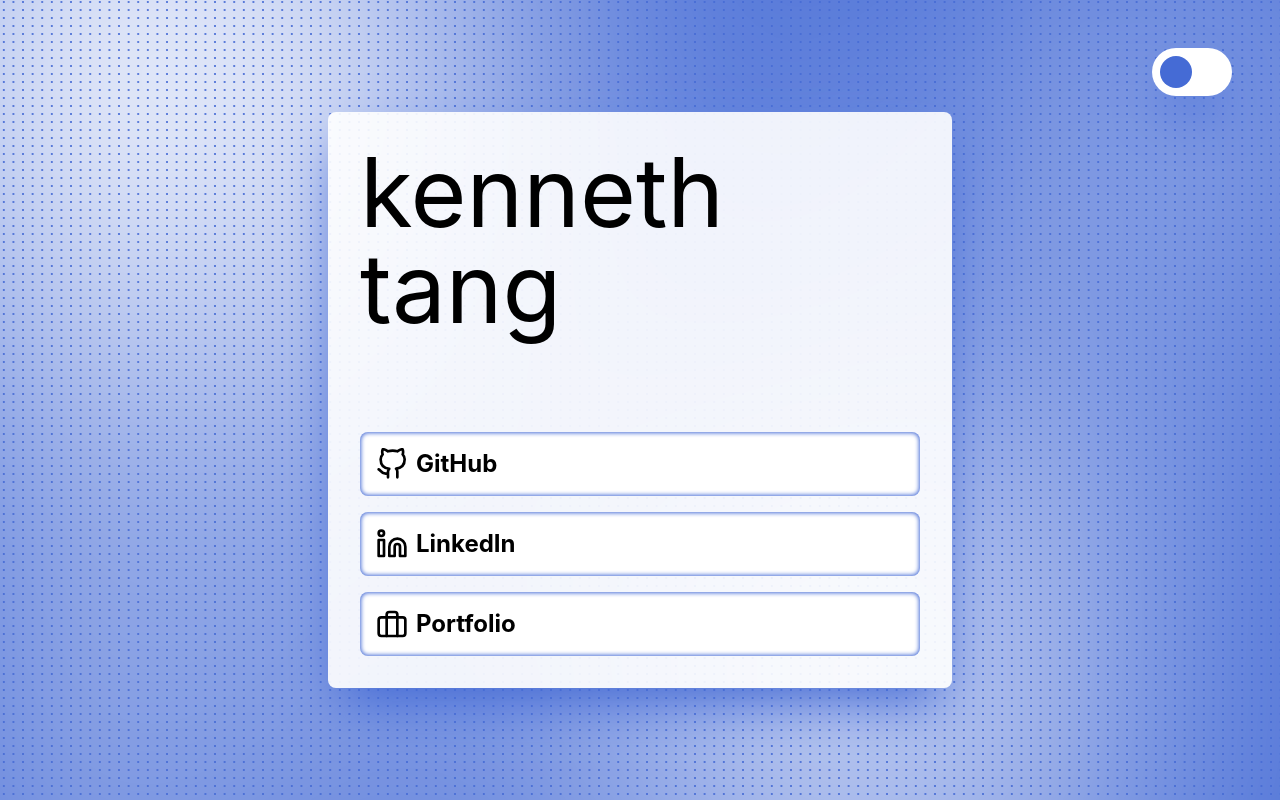
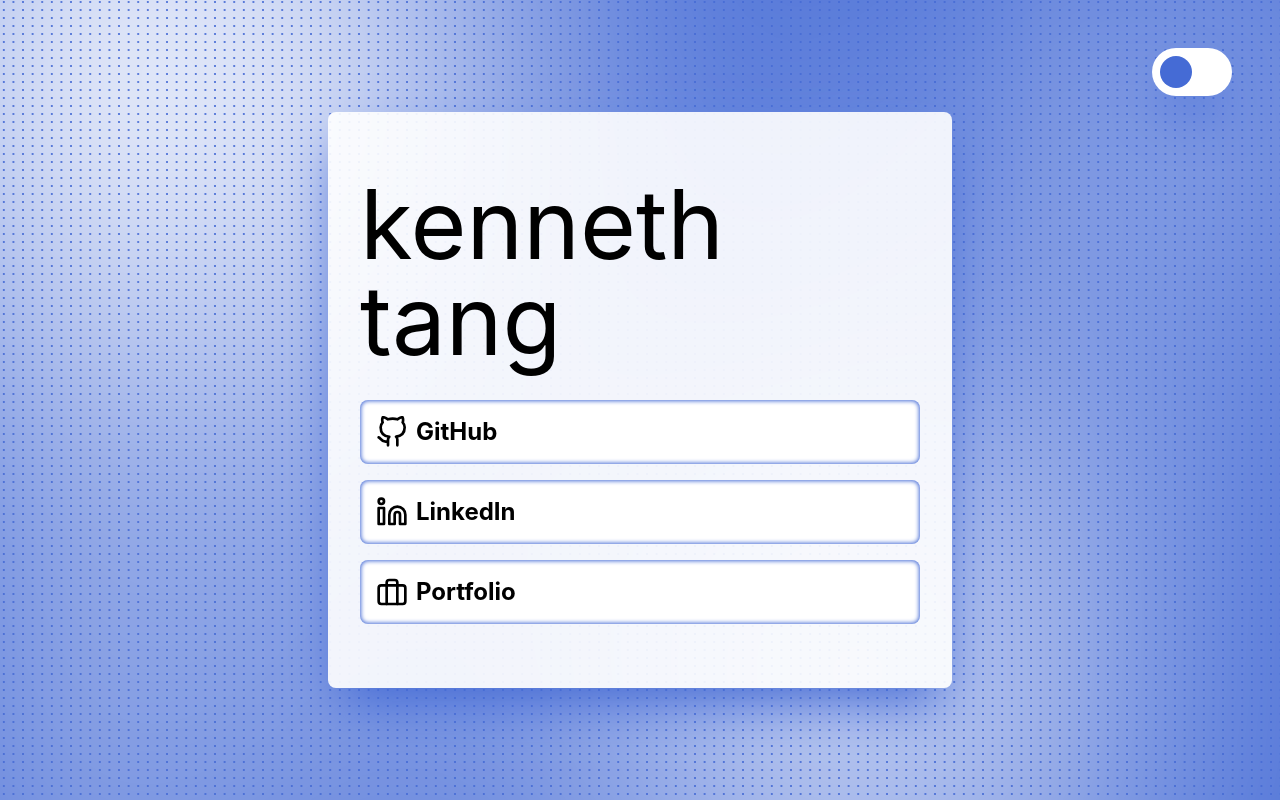
Before and after one commit to Kenny477/hello, a SvelteKit app: page / in a window 1280 px wide. Built offline with nearby package versions, Linux system fonts and the light colour scheme.

Commit message:
Good initial design

```diff
--- a/src/routes/+page.svelte
+++ b/src/routes/+page.svelte
@@ -85,10 +85,10 @@
 	<div
 		class={`${
 			lightMode ? 'bg-white/90 text-black' : 'bg-black/60 text-white/90'
-		} transition-colors duration-200 w-full md:w-1/2 h-3/4 md:min-h-max md:max-h-full rounded-lg flex flex-col p-8 space-y-8 shadow-2xl shadow-[#456bd5]`}
+		} transition-colors duration-200 w-full md:w-2/3 lg:w-1/2 h-3/4 lg:min-h-max lg:max-h-full rounded-lg flex flex-col p-8 space-y-8 justify-center shadow-2xl shadow-[#456bd5]`}
 	>
 		<p class="text-6xl lg:text-8xl">kenneth tang</p>
-		<div class="flex flex-col space-y-4 text-6xl h-2/3 justify-end">
+		<div class="flex flex-col space-y-4 text-6xl">
 			<a
 				href="https://github.com/Kenny477"
 				rel="noreferrer"
```
